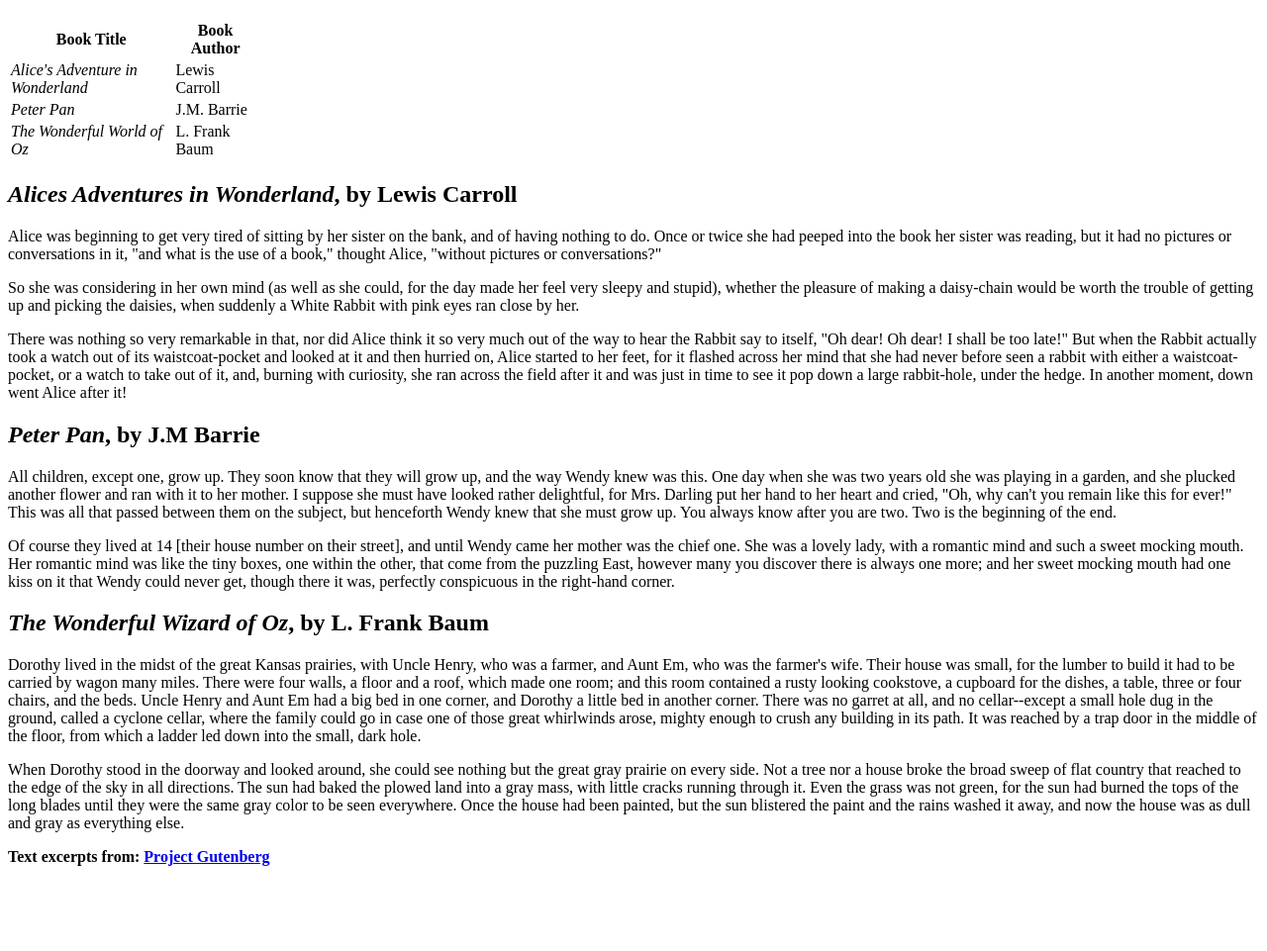
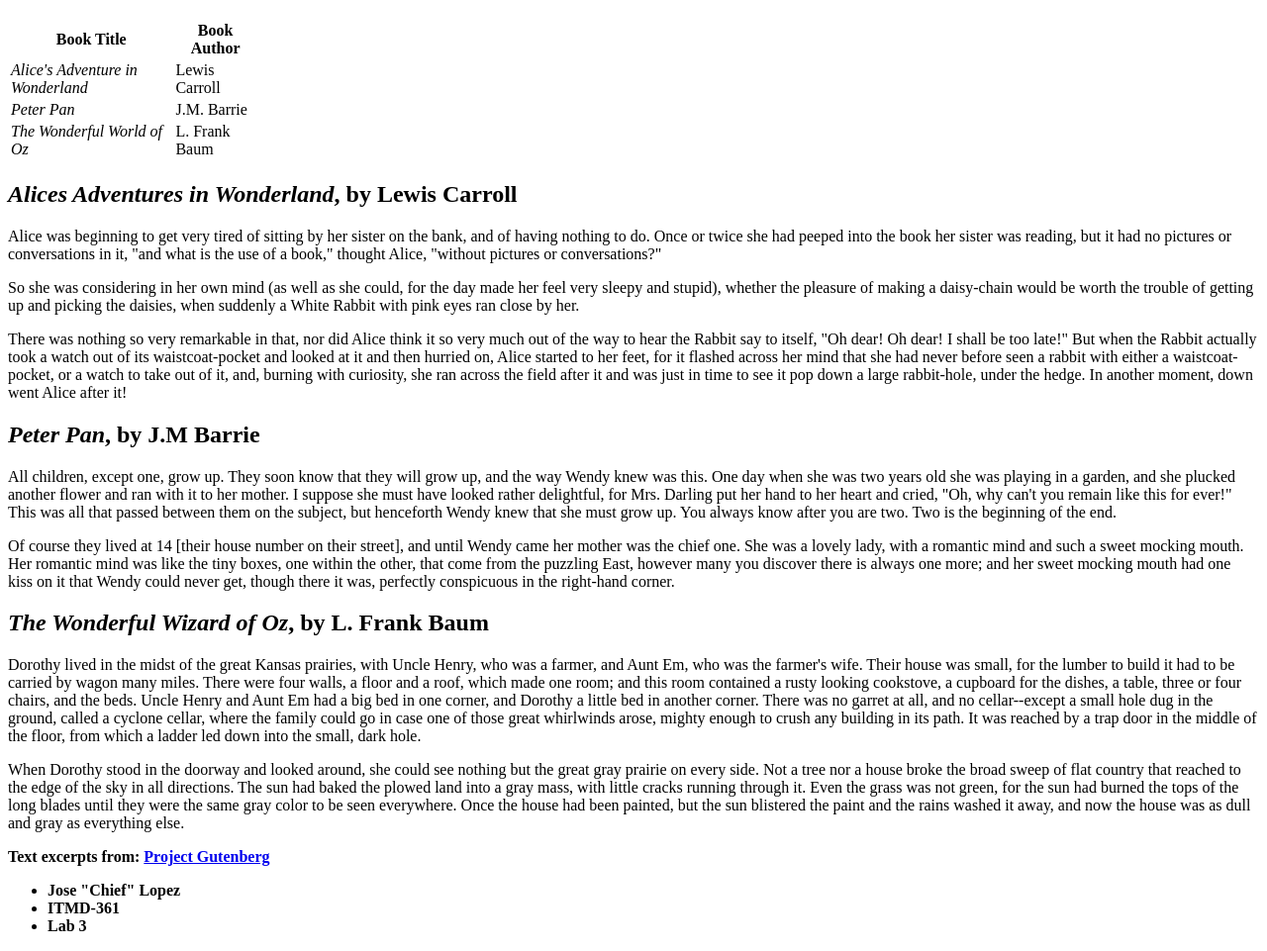
Before and after one commit to oolorundara/Lab3, a plain HTML site: page index.html in a window 1280 px wide. Shown: the part 61-1022 px from the top of the page at 99% size. Before the commit the page ends 944 px from the top, so only its background shows below. Drawn offline with Linux system fonts and the light colour scheme.

Commit message:
Update index.html

```diff
--- a/index.html
+++ b/index.html
@@ -43,7 +43,11 @@
 	<p>When Dorothy stood in the doorway and looked around, she could see nothing but the great gray prairie on every side.  Not a tree nor a house broke the broad sweep of flat country that reached to the edge of the sky in all directions.  The sun had baked the plowed land into a gray mass, with little cracks running through it.  Even the grass was not green, for the sun had burned the tops of the long blades until they were the same gray color to be seen everywhere.  Once the house had been painted, but the sun blistered the paint and the rains washed it away, and now the house was as dull and gray as everything else.</p>
 <footer>
 <strong>Text excerpts from: <a href = "http://www.gutenberg.org">Project Gutenberg</a></strong>
-
+<ul>
+		<li><strong>Jose "Chief" Lopez</strong></li>
+		<li><strong>ITMD-361</strong></li>
+		<li><strong>Lab 3</strong></li>
+</ul>
 </footer>
 </body>
 </html>
```
